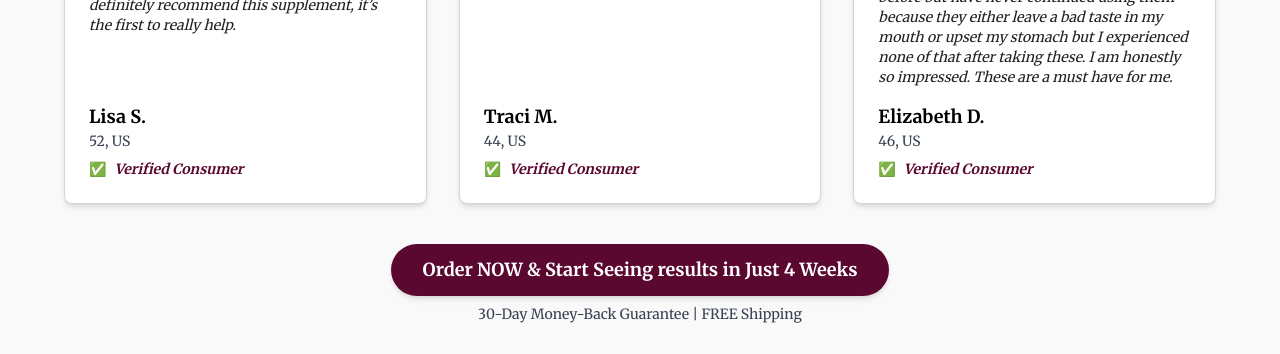
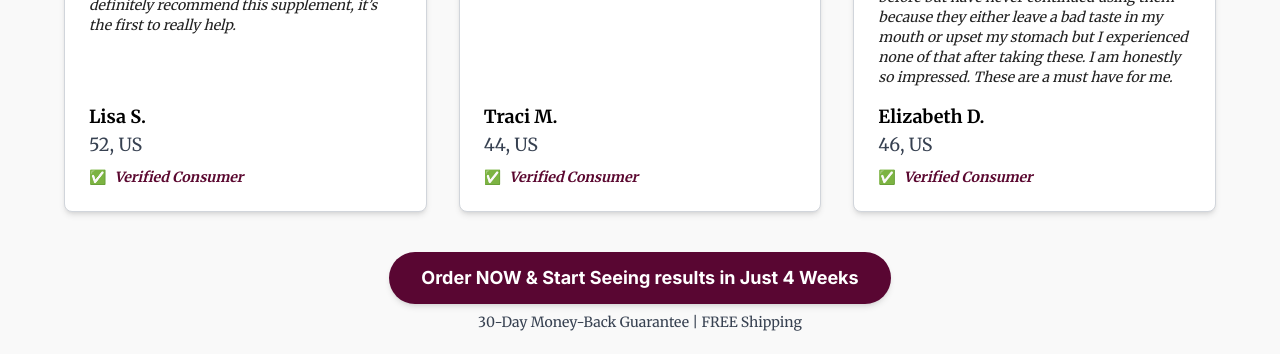
Before and after one commit to BidyutTLS/NnM-NLP11_New_page, a Next.js app: page / in a window 1280 px wide. Shown: the part 5780-6134 px from the top of the page. Built offline with nearby package versions, Linux system fonts and the light colour scheme.

Commit message:
Update TestimonialsSection.js

```diff
--- a/components/TestimonialsSection.js
+++ b/components/TestimonialsSection.js
@@ -70,7 +70,7 @@ export default function TestimonialsSection() {
               {/* Footer */}
               <div className="mt-auto w-full">
                 <p className="font-bold">{t.name}</p>
-                <p className="text-sm text-gray-700 mb-2">{t.age}, {t.location}</p>
+                <p className="text-lg text-gray-700 mb-2">{t.age}, {t.location}</p>
                 <div className="flex items-center gap-2 text-green-700 text-sm font-semibold">
                   ✅ <span className="italic text-[#5b0830]">Verified Consumer</span>
                 </div>
@@ -81,7 +81,7 @@ export default function TestimonialsSection() {
 
         {/* CTA Button */}
         <div className="mt-10">
-          <button className="bg-[#5b0830] text-white px-8 py-3 rounded-full text-lg font-bold shadow-md hover:opacity-90">
+          <button className="bg-[#590632] text-white px-8 py-3 rounded-full text-lg font-inter font-bold shadow-md hover:opacity-90">
             Order NOW & Start Seeing results in Just 4 Weeks
           </button>
           <p className="mt-2 text-sm text-gray-700">30-Day Money-Back Guarantee | FREE Shipping</p>
```
